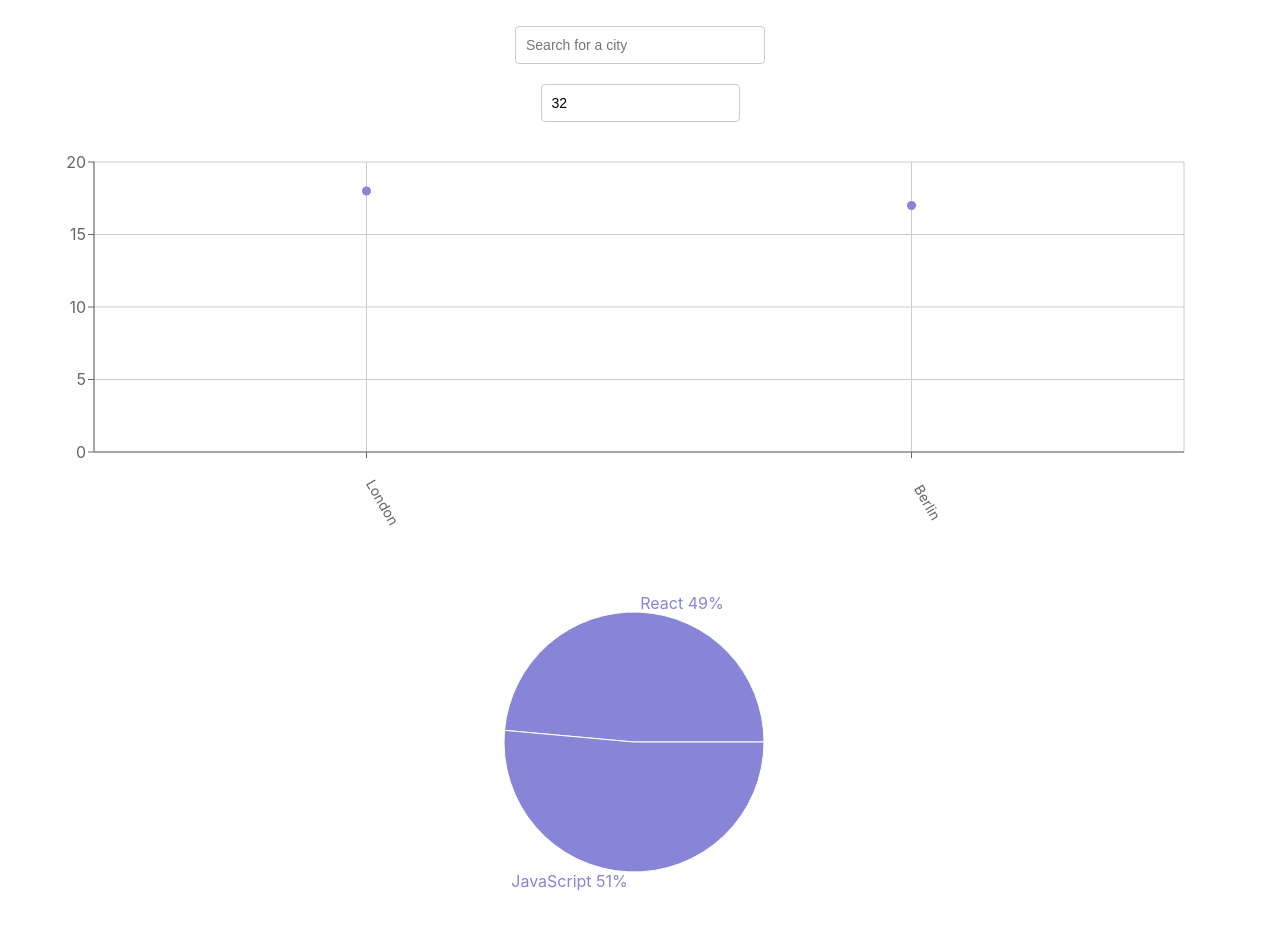
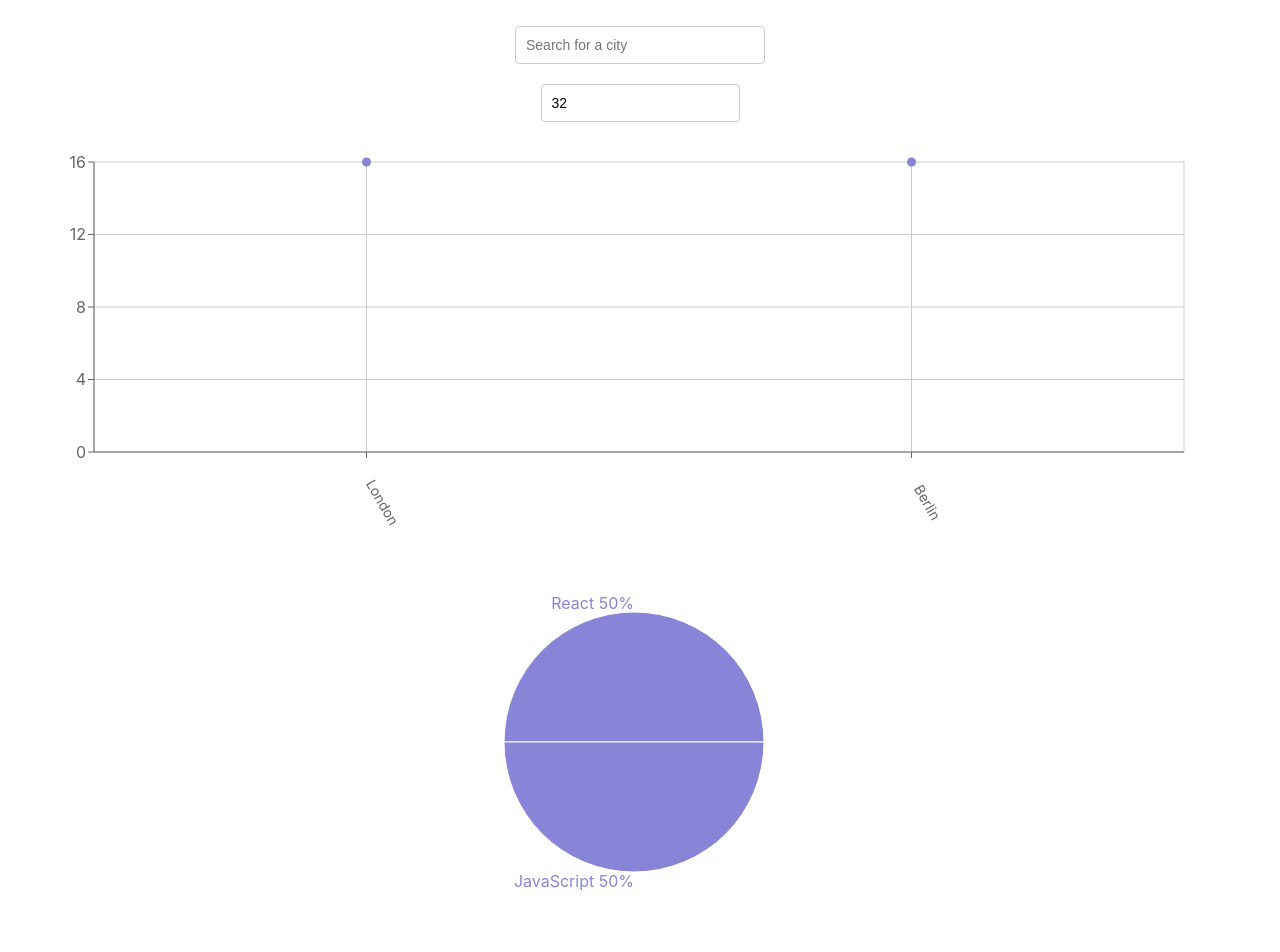
Before and after one commit to chrisdvadashanta/Meet-Event--App, a React (Create React App) app: page / in a window 1280 px wide. Shown: the top 952 px of the page. Built offline with nearby package versions, Linux system fonts and the light colour scheme; what atatus-spa would draw is missing.

Commit message:
changing chart in   order to display the number of events

```diff
--- a/src/App.js
+++ b/src/App.js
@@ -76,11 +76,23 @@ const App = () => {
         />
         <NumberOfEvents
         setErrorAlert={setErrorAlert}
-        eventNumber={eventNumber} onEventNumberChange={handleEventNumberChange} />
+        eventNumber={eventNumber}
+        onEventNumberChange={handleEventNumberChange}
+        />
           {/* Charts */}
         <div className='chart-container'>
-        <CityEventsChart allLocations={allLocations} events={events} selectedCity={selectedCity} />
-        <EventsPieChart events={events} />
+        <CityEventsChart
+          allLocations={allLocations}
+          events={filteredEvents.length > 0 ? filteredEvents.slice(0, eventNumber) : events.slice(0, eventNumber)}
+          selectedCity={selectedCity}
+          eventNumber={eventNumber}
+        />
+        <EventsPieChart
+          allLocations={allLocations}
+          events={filteredEvents.length > 0 ? filteredEvents.slice(0, eventNumber) : events.slice(0, eventNumber)}
+          selectedCity={selectedCity}
+          eventNumber={eventNumber}
+        />
         </div>
         <EventList events={filteredEvents.length > 0 ? filteredEvents.slice(0, eventNumber ) : events.slice(0, eventNumber )}/>
     </div>
--- a/src/components/CityEventsChart.js
+++ b/src/components/CityEventsChart.js
@@ -1,15 +1,18 @@
 import { ScatterChart, Scatter, XAxis, YAxis, CartesianGrid, Tooltip, ResponsiveContainer } from 'recharts';
 import { useState, useEffect, useCallback } from 'react';
 
-const CityEventsChart = ({ allLocations, events, selectedCity }) => {
+const CityEventsChart = ({ allLocations, events, selectedCity, eventNumber }) => {
   const [data, setData] = useState([]);
 
   const getData = useCallback(() => {
+    // If a specific city is selected
     if (selectedCity && typeof selectedCity === 'string') {
-      const count = events.filter((event) => event.location === selectedCity).length;
+        const count = events.length; // Since events are already filtered for the city
         const city = selectedCity.split(/, | - /)[0];
         return [{ city, count }];
-  } else {
+    }
+    // If "See all cities" or no city is selected
+    else {
         return allLocations.map((location) => {
             if (typeof location !== 'string' || !location) {
                 console.error('Invalid value for location:', location);
@@ -23,9 +26,10 @@ const CityEventsChart = ({ allLocations, events, selectedCity }) => {
     }
 }, [allLocations, events, selectedCity]);
 
+
   useEffect(() => {
     setData(getData());
-  }, [events, getData, selectedCity]);
+  }, [events, getData, selectedCity, eventNumber]);
 
 
   return (
@@ -40,7 +44,7 @@ const CityEventsChart = ({ allLocations, events, selectedCity }) => {
       >
         <CartesianGrid />
         <XAxis type="category" dataKey="city" name="City" angle={60} interval={0} tick={{ dx: 20, dy: 40, fontSize: 14 }} />
-        <YAxis type="number" dataKey="count" name="Numer of Events" allowDecimals={false} />
+        <YAxis type="number" dataKey="count" name="Number of Events" allowDecimals={false} />
         <Tooltip cursor={{ strokeDasharray: '3 3' }} />
         <Scatter name="A school" data={data} fill="#8884d8" />
       </ScatterChart>
--- a/src/components/EventsPieChart.js
+++ b/src/components/EventsPieChart.js
@@ -34,16 +34,13 @@ export default function EventsPieChart({ events }) {
 
 
   const getData = () => {
-    const data = genres.map((genre) => {
-      const filteredEvents = events.filter((event) =>
-        event.summary.includes(genre)
-      );
+    return genres.map((genre) => {
+      const filteredEvents = events.filter((event) => event.summary.includes(genre));
       return {
         name: genre,
         value: filteredEvents.length,
       };
     });
-    return data;
   };
 
   useEffect(() => {
```
Also changed, not shown: Screenshot 2023-08-10 at 15.28.48.png (added), 1 other file (tests, documents, lock files or other folders). Lines whose indentation alone changed are shown as unchanged.
